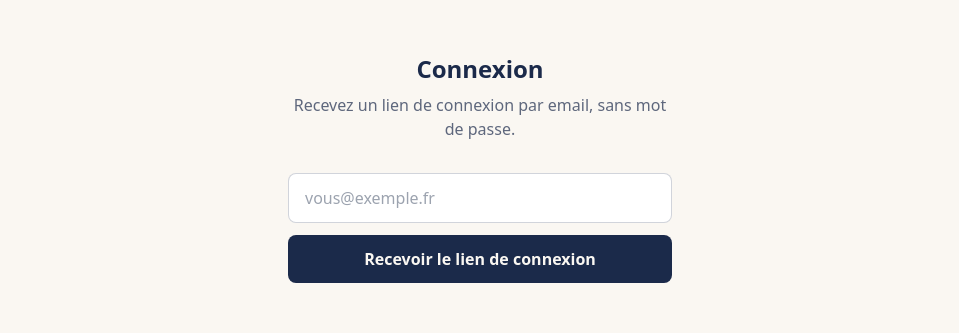
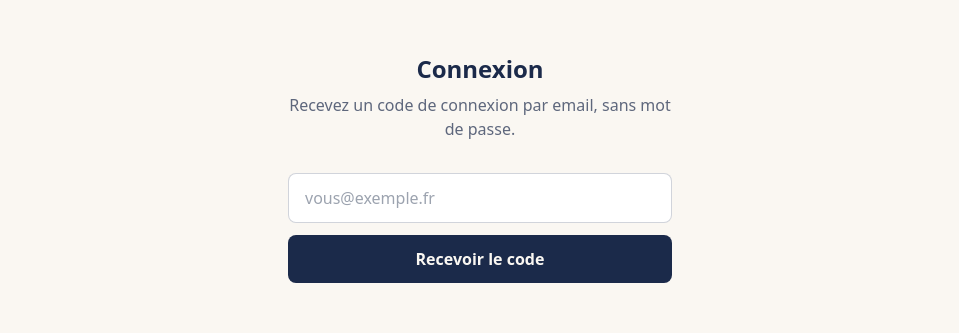
Before and after one commit to matmatval55-png/Recouvre, a Next.js app: page /login in a window 1280 px wide. Shown: the part 190-523 px from the top of the page, without its empty margins (160-1119 px from the left). Built offline with nearby package versions, Linux system fonts and the light colour scheme.

Commit message:
Update page.tsx

```diff
--- a/app/login/page.tsx
+++ b/app/login/page.tsx
@@ -1,28 +1,49 @@
 "use client";
 
 import { useState } from "react";
+import { useRouter } from "next/navigation";
 import { createClient } from "@/lib/supabase/client";
 import Footer from "../components/Footer";
 
 export default function Login() {
+  const router = useRouter();
   const [email, setEmail] = useState("");
-  const [status, setStatus] = useState<"idle" | "sending" | "sent" | "error">(
-    "idle"
-  );
+  const [code, setCode] = useState("");
+  const [etape, setEtape] = useState<"email" | "code">("email");
+  const [status, setStatus] = useState<"idle" | "sending" | "error">("idle");
 
-  async function handleSubmit(e: React.FormEvent) {
+  async function handleEnvoyerCode(e: React.FormEvent) {
     e.preventDefault();
     setStatus("sending");
     const supabase = createClient();
 
-    const { error } = await supabase.auth.signInWithOtp({
+    const { error } = await supabase.auth.signInWithOtp({ email });
+
+    if (error) {
+      setStatus("error");
+    } else {
+      setStatus("idle");
+      setEtape("code");
+    }
+  }
+
+  async function handleVerifierCode(e: React.FormEvent) {
+    e.preventDefault();
+    setStatus("sending");
+    const supabase = createClient();
+
+    const { error } = await supabase.auth.verifyOtp({
       email,
-      options: {
-        emailRedirectTo: `${window.location.origin}/auth/callback`,
-      },
+      token: code,
+      type: "email",
     });
 
-    setStatus(error ? "error" : "sent");
+    if (error) {
+      setStatus("error");
+    } else {
+      router.push("/compte");
+      router.refresh();
+    }
   }
 
   return (
@@ -32,17 +53,16 @@ export default function Login() {
           <h1 className="text-2xl font-bold text-ink text-center mb-2">
             Connexion
           </h1>
+
+          {etape === "email" ? (
+            <>
               <p className="text-ink/70 text-center mb-8">
-            Recevez un lien de connexion par email, sans mot de passe.
+                Recevez un code de connexion par email, sans mot de passe.
               </p>
-
-          {status === "sent" ? (
-            <p className="text-center text-ink bg-white border border-ink/10 rounded-lg p-4">
-              Email envoyé à <strong>{email}</strong>. Cliquez sur le lien
-              qu'il contient pour vous connecter.
-            </p>
-          ) : (
-            <form onSubmit={handleSubmit} className="flex flex-col gap-3">
+              <form
+                onSubmit={handleEnvoyerCode}
+                className="flex flex-col gap-3"
+              >
                 <input
                   type="email"
                   required
@@ -56,9 +76,7 @@ export default function Login() {
                   disabled={status === "sending"}
                   className="w-full rounded-lg bg-ink px-6 py-3 font-semibold text-paper disabled:opacity-60"
                 >
-                {status === "sending"
-                  ? "Envoi en cours…"
-                  : "Recevoir le lien de connexion"}
+                  {status === "sending" ? "Envoi…" : "Recevoir le code"}
                 </button>
                 {status === "error" && (
                   <p className="text-rust text-sm text-center">
@@ -66,6 +84,40 @@ export default function Login() {
                   </p>
                 )}
               </form>
+            </>
+          ) : (
+            <>
+              <p className="text-ink/70 text-center mb-8">
+                Entrez le code à 6 chiffres envoyé à <strong>{email}</strong>.
+                Il est valable 20 minutes.
+              </p>
+              <form
+                onSubmit={handleVerifierCode}
+                className="flex flex-col gap-3"
+              >
+                <input
+                  type="text"
+                  inputMode="numeric"
+                  required
+                  placeholder="123456"
+                  value={code}
+                  onChange={(e) => setCode(e.target.value)}
+                  className="w-full rounded-lg border border-ink/20 px-4 py-3 text-ink bg-white text-center text-2xl tracking-widest focus:outline-none focus:ring-2 focus:ring-ink"
+                />
+                <button
+                  type="submit"
+                  disabled={status === "sending"}
+                  className="w-full rounded-lg bg-ink px-6 py-3 font-semibold text-paper disabled:opacity-60"
+                >
+                  {status === "sending" ? "Vérification…" : "Se connecter"}
+                </button>
+                {status === "error" && (
+                  <p className="text-rust text-sm text-center">
+                    Code incorrect ou expiré. Réessayez.
+                  </p>
+                )}
+              </form>
+            </>
           )}
         </div>
       </main>
```
Lines whose indentation alone changed are shown as unchanged.
